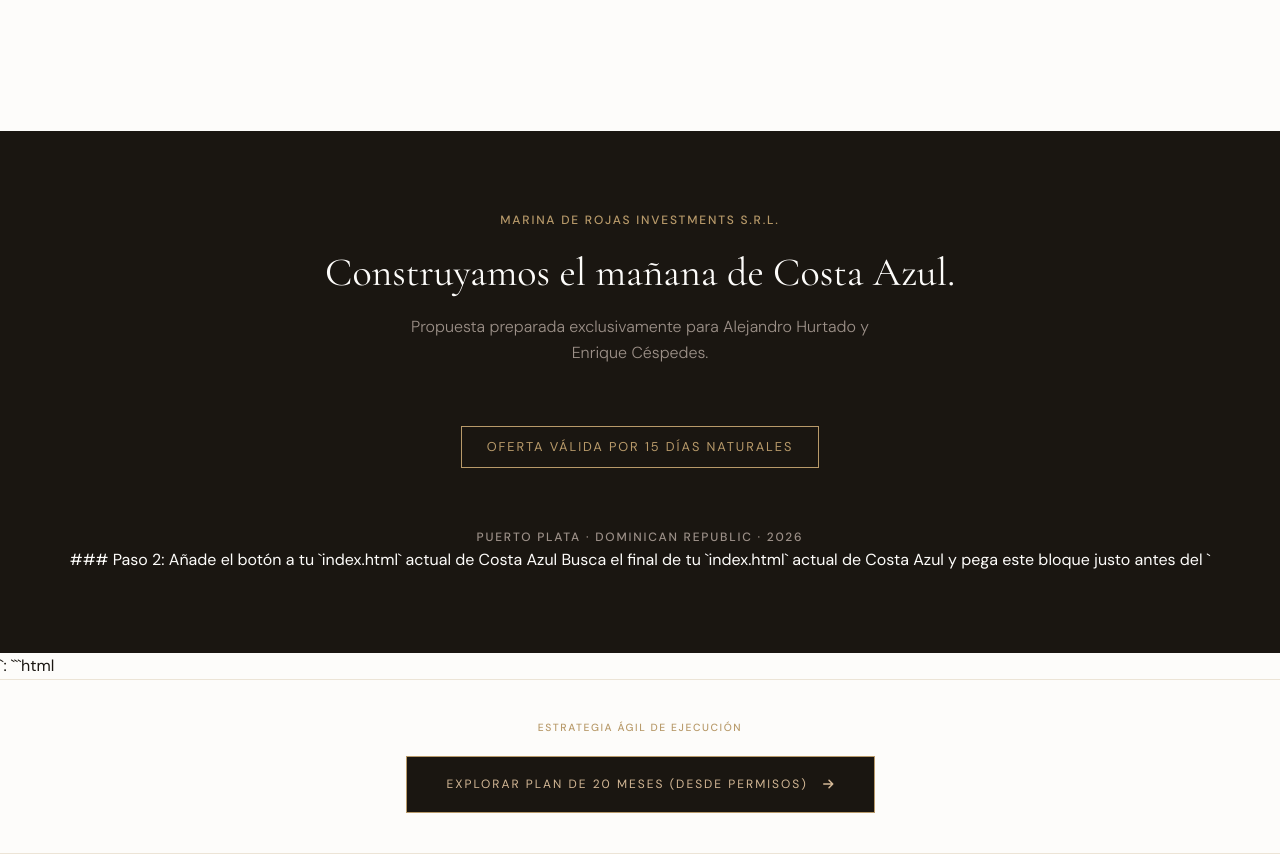
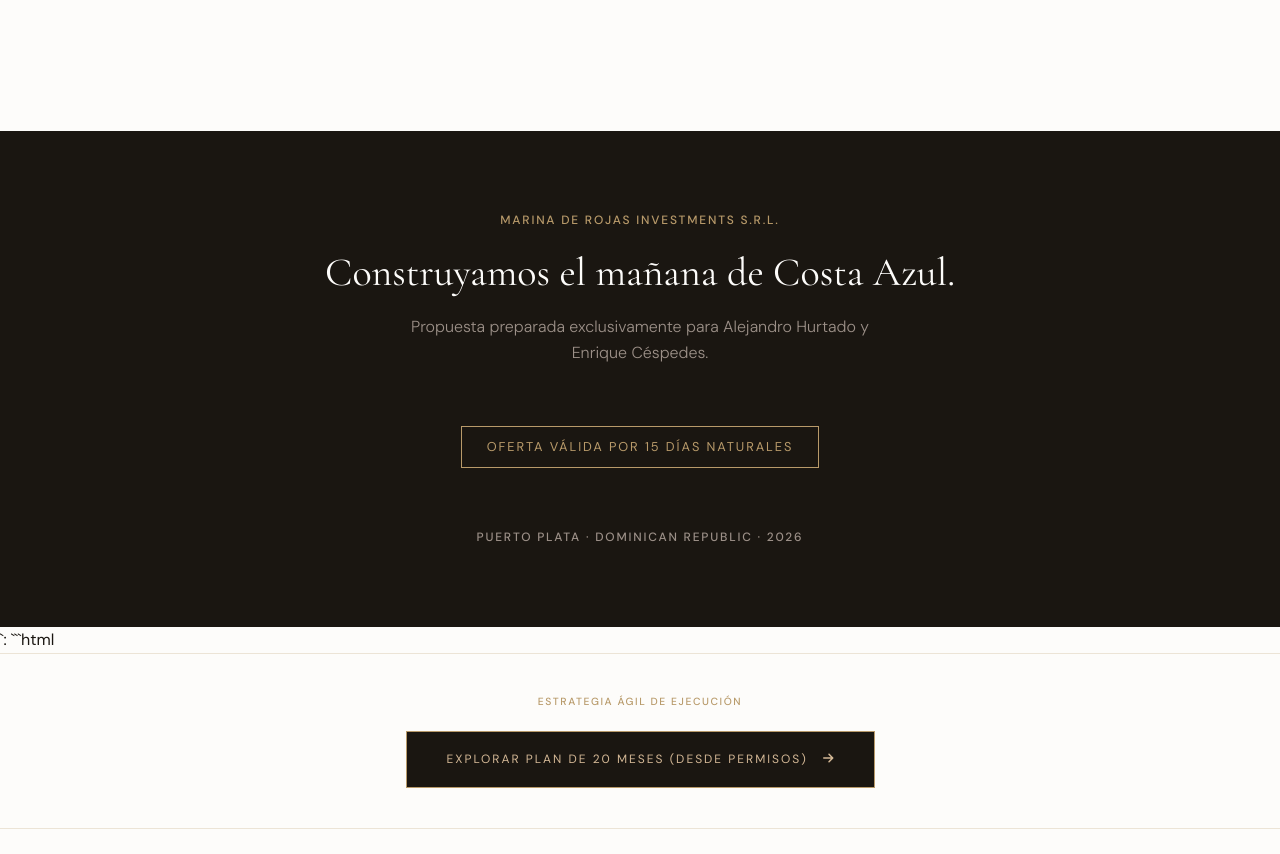
Before and after one commit to Frank-Es/costa-azul, a plain HTML site: page index.html in a window 1280 px wide. Shown: the part 3460-4314 px from the top of the page. After the commit the page ends 4289 px from the top, so only its background shows below. Drawn offline with nearby package versions, Linux system fonts and the light colour scheme.

Commit message:
Remove button addition instructions from index.html
Removed instructions for adding a button to index.html.

````diff
--- a/index.html
+++ b/index.html
@@ -319,8 +319,7 @@
         Puerto Plata · Dominican Republic · 2026
       </div>
     </div>
-    ### Paso 2: Añade el botón a tu `index.html` actual de Costa Azul
-Busca el final de tu `index.html` actual de Costa Azul y pega este bloque justo antes del `</footer>`:
+  </footer>`:
 
 ```html
 <section style="padding: 40px 0; border-top: 1px solid var(--border); text-align: center; background: var(--white);">
````
